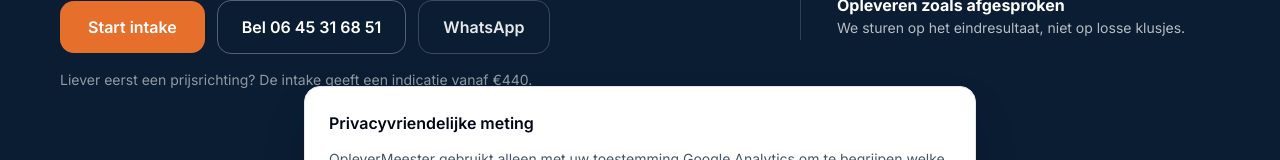
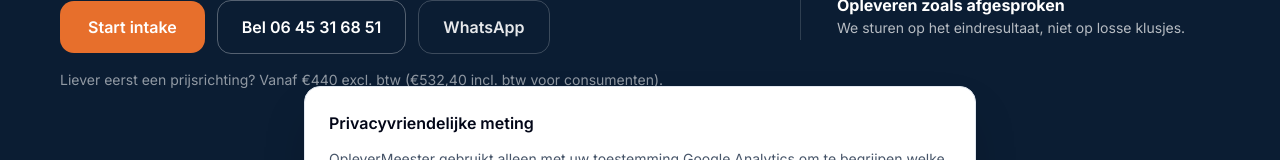
Before and after one commit to sandvlietbv/OpleverMeester, a Next.js app: page / in a window 1280 px wide. Shown: the part 438-598 px from the top of the page. Built offline with nearby package versions, Linux system fonts and the light colour scheme.

Commit message:
Clarify ex VAT starting price in hero

```diff
--- a/components/Hero.tsx
+++ b/components/Hero.tsx
@@ -15,7 +15,7 @@ export default function Hero() {
             <a href={PHONE_HREF} className="inline-flex rounded-om border border-white/30 px-6 py-3.5 font-semibold text-white hover:border-orange-light hover:text-orange-light">Bel {PHONE_DISPLAY}</a>
             <a href={WHATSAPP_HREF} target="_blank" rel="noreferrer" className="inline-flex rounded-om border border-white/20 px-6 py-3.5 font-semibold text-white/90 hover:border-orange-light hover:text-orange-light">WhatsApp</a>
           </div>
-          <p className="mt-4 text-sm text-white/55">Liever eerst een prijsrichting? De intake geeft een indicatie vanaf €440.</p>
+          <p className="mt-4 text-sm text-white/55">Liever eerst een prijsrichting? Vanaf €440 excl. btw (€532,40 incl. btw voor consumenten).</p>
         </div>
         <aside className="border-l border-white/15 pl-7 lg:pl-9">
           <p className="text-sm font-semibold text-orange-light">Van probleem naar oplevering</p>
```
